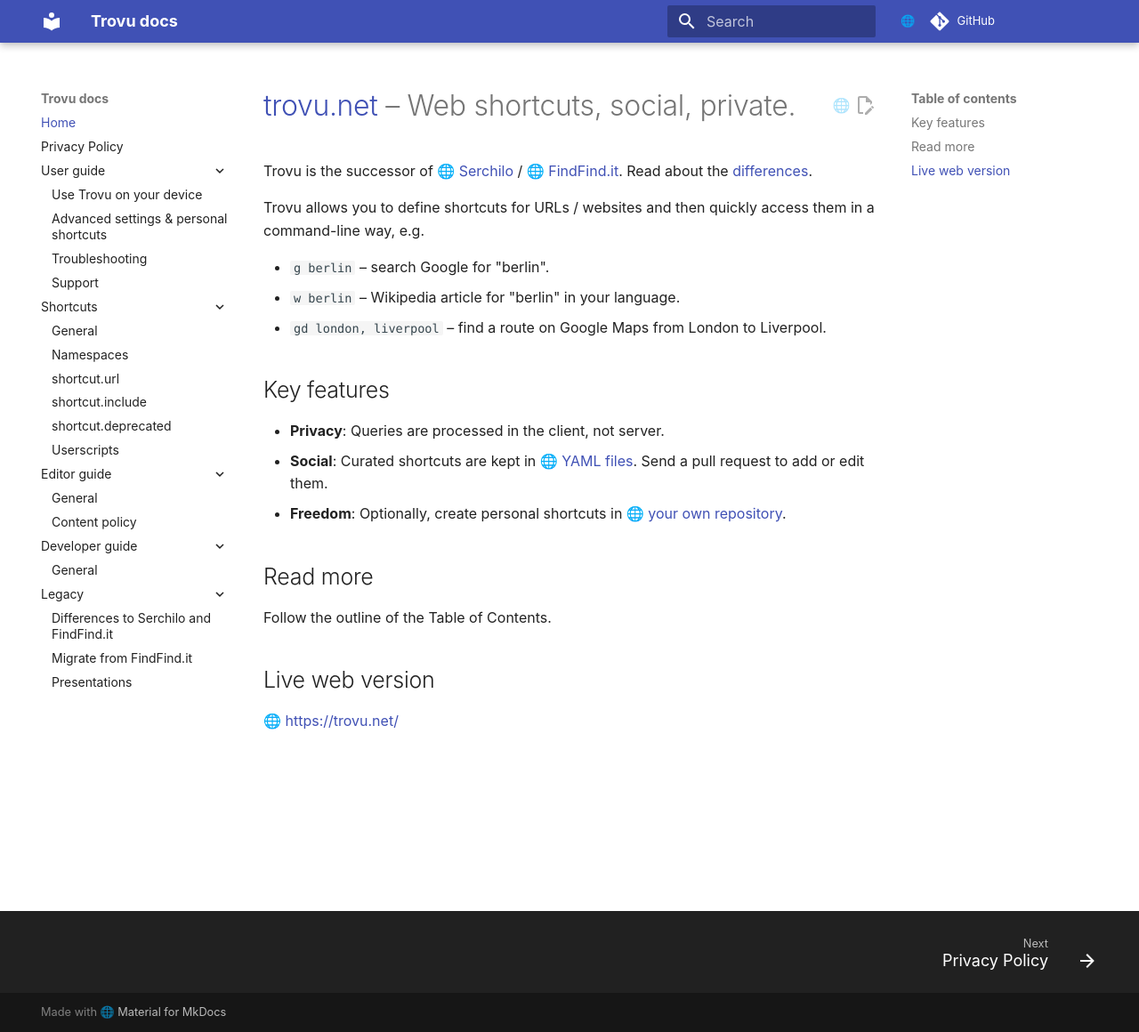
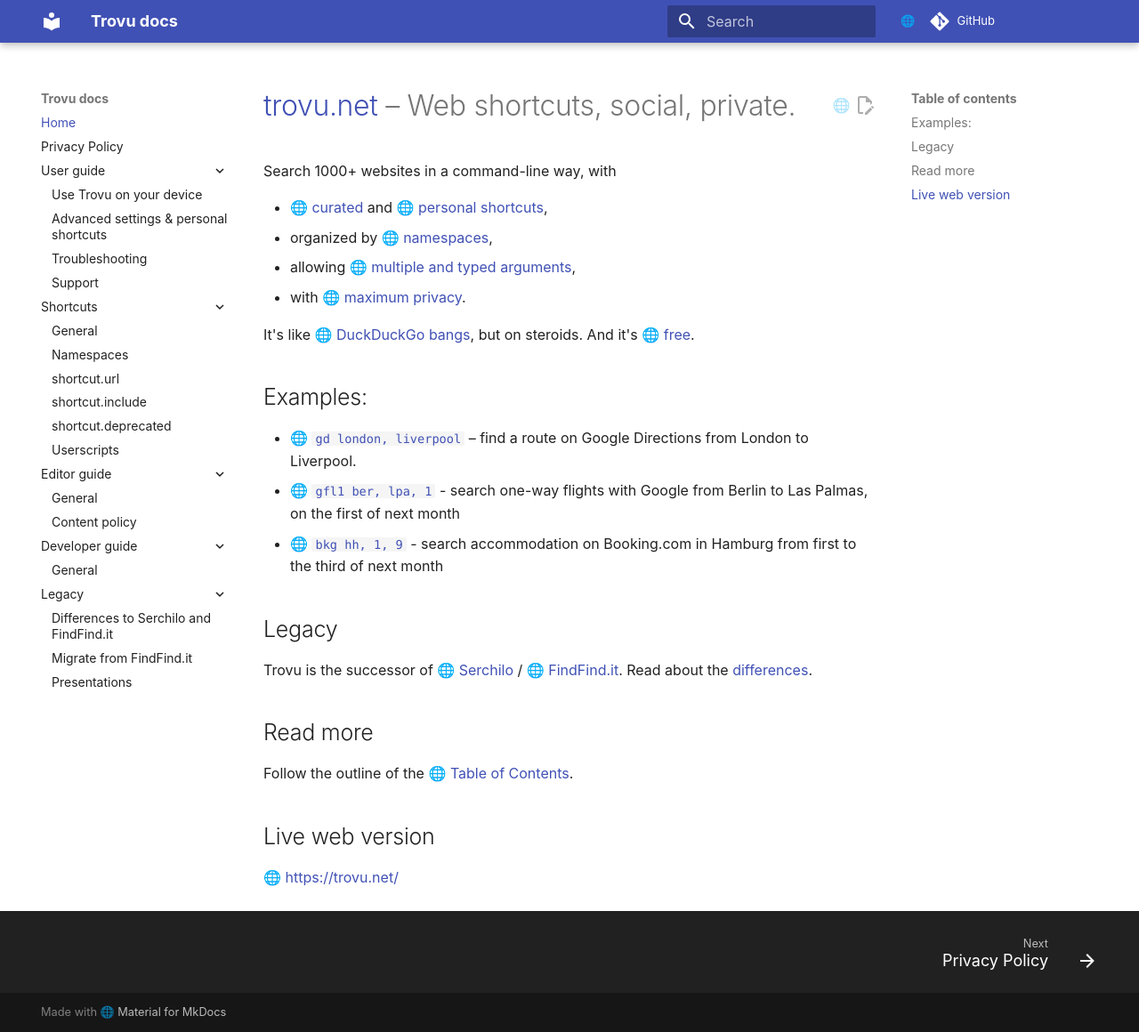
Before and after one commit to trovu/trovu, an MkDocs documentation site: the page built from docs/index.md, in a window 1280 px wide and 1160 px high. Shown: the whole window at 89% size. Built offline with MkDocs 1.6.1 and Material for MkDocs 9.7.7, drawn with Linux system fonts in a browser that asks for light colours; comment, search, counter and statistics services are not loaded.

Commit message:
Rephrase index.

```diff
--- a/docs/index.md
+++ b/docs/index.md
@@ -1,22 +1,27 @@
 # [trovu.net](https://trovu.net/) – Web shortcuts, social, private.
+
+Search 1000+ websites in a command-line way, with
+
+-   [curated](https://trovu.net/docs/editors/) and [personal shortcuts](https://trovu.net/docs/users/advanced/),
+-   organized by [namespaces](https://trovu.net/docs/shortcuts/namespaces/),
+-   allowing [multiple and typed arguments](https://trovu.net/docs/shortcuts/url/),
+-   with [maximum privacy](https://trovu.net/docs/privacy/).
+
+It's like [DuckDuckGo bangs](https://duckduckgo.com/bangs), but on steroids. And it's [free](https://github.com/trovu/trovu/blob/master/LICENSE).
+
+## Examples:
+
+-   [`gd london, liverpool`](https://trovu.net/process/index.html#query=gd+london%2Cliverpool) – find a route on Google Directions from London to Liverpool.
+-   [`gfl1 ber, lpa, 1`](https://trovu.net/process/index.html#query=gfl1+ber%2Clpa%2C1) - search one-way flights with Google from Berlin to Las Palmas, on the first of next month
+-   [`bkg hh, 1, 9`](https://trovu.net/process/index.html#country=de&language=en&query=bkg+hh%2C1%2C3) - search accommodation on Booking.com in Hamburg from first to the third of next month
+
+## Legacy
 
 Trovu is the successor of [Serchilo](https://github.com/georgjaehnig/serchilo-drupal) / [FindFind.it](https://www.findfind.it/). Read about the [differences](legacy/differences.md).
 
-Trovu allows you to define shortcuts for URLs / websites and then quickly access them in a command-line way, e.g.
-
--   `g berlin` – search Google for "berlin".
--   `w berlin` – Wikipedia article for "berlin" in your language.
--   `gd london, liverpool` – find a route on Google Maps from London to Liverpool.
-
-## Key features
-
--   **Privacy**: Queries are processed in the client, not server.
--   **Social**: Curated shortcuts are kept in [YAML files](https://github.com/trovu/trovu/tree/master/data/). Send a pull request to add or edit them.
--   **Freedom**: Optionally, create personal shortcuts in [your own repository](https://github.com/trovu/trovu-data-user).
-
 ## Read more
 
-Follow the outline of the Table of Contents.
+Follow the outline of the [Table of Contents](https://trovu/docs/).
 
 ## Live web version
 
```
